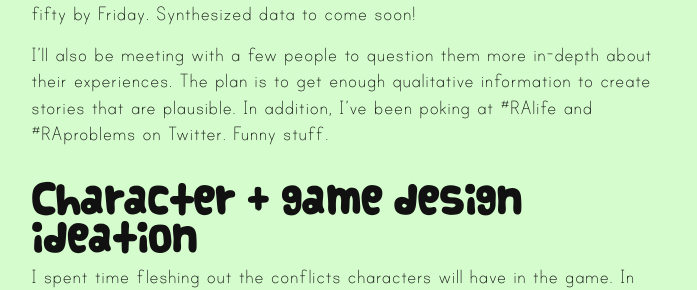
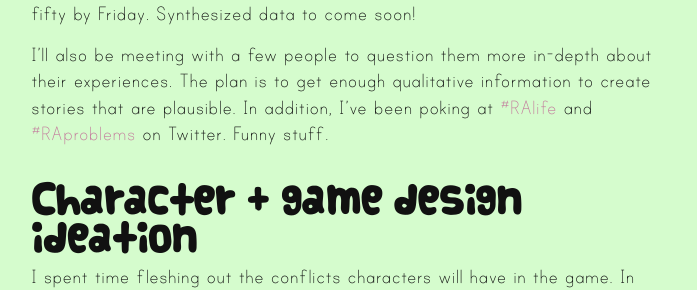
Before and after one commit to cattsmall/thesis-website, a Jekyll site: the page built from _posts/2015-09-15-why-what-if-how-what-else.md, in a window 1280 px wide and 900 px high, scrolled down 3368 px. Shown: the part 216-506 px from the top of the window, without its empty margins (289-986 px from the left). Built offline with Jekyll 4.4.1, drawn with Linux system fonts in a browser that asks for light colours; some web fonts are replaced; part of the change alters nothing that is shown.

```diff
--- a/_posts/2015-09-15-why-what-if-how-what-else.md
+++ b/_posts/2015-09-15-why-what-if-how-what-else.md
@@ -57,7 +57,7 @@ My calendar now has 3 meetings with Frank Lantz's name on it for the next few mo
 ##RA Survey & information-gathering
 I'm running [a survey for RAs](http://goo.gl/forms/15MK3HBG67) since my game is centered around the life of an RA. At this time, 31 people have responded to it. I'm hoping to get that to fifty by Friday. Synthesized data to come soon!
 
-I'll also be meeting with a few people to question them more in-depth about their experiences. The plan is to get enough qualitative information to create stories that are plausible. In addition, I've been poking at #RAlife and #RAproblems on Twitter. Funny stuff.
+I'll also be meeting with a few people to question them more in-depth about their experiences. The plan is to get enough qualitative information to create stories that are plausible. In addition, I've been poking at [#RAlife](https://twitter.com/search?q=%23RALife&src=typd) and [#RAproblems](https://twitter.com/search?q=%23RAProblems&src=typd) on Twitter. Funny stuff.
 
 ##Character + game design ideation
 I spent time fleshing out the conflicts characters will have in the game. In addition, I attached it some important pieces of game design. Here are my notes, grabbed straight from Evernote! I'm still working on labeling the characters' conflicts as environmental, interpersonal, or personal.
```
